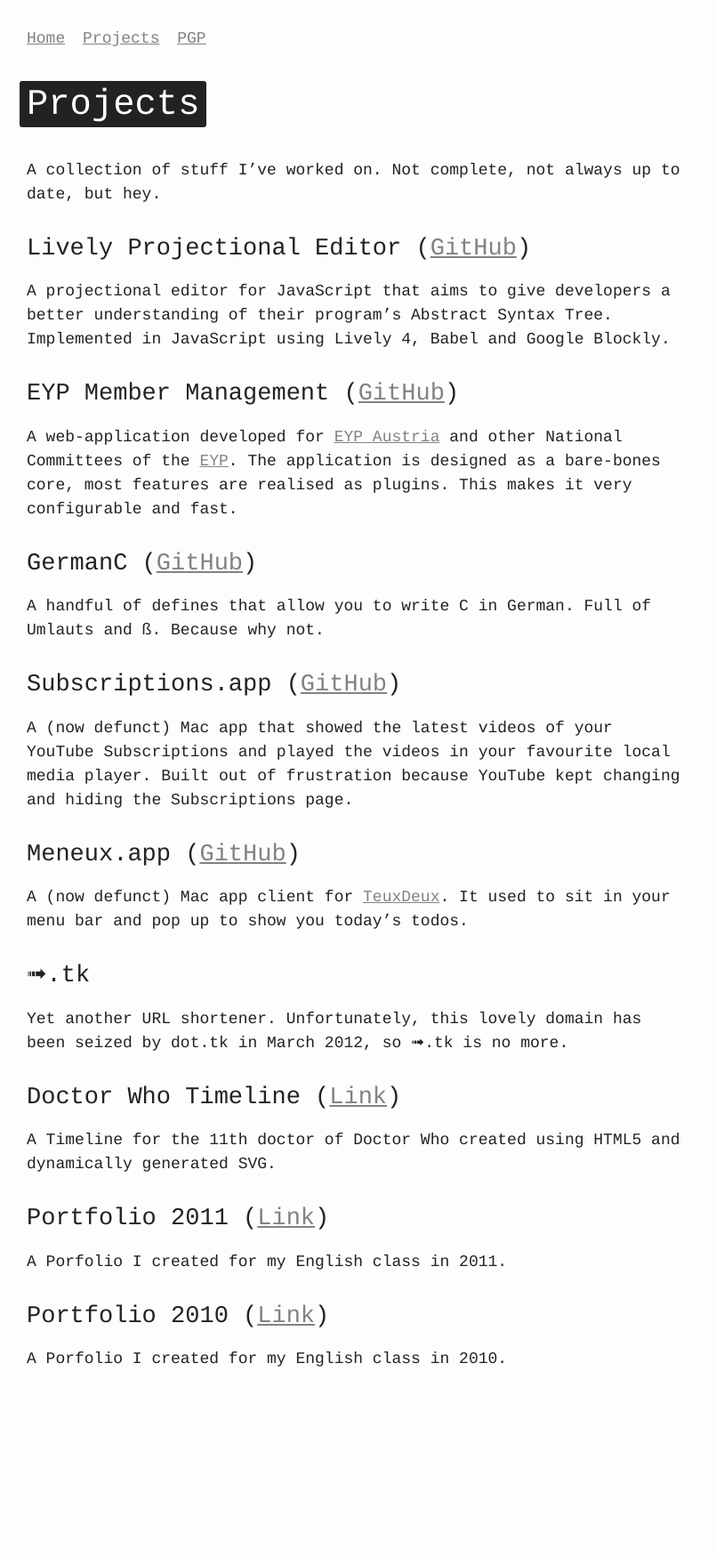
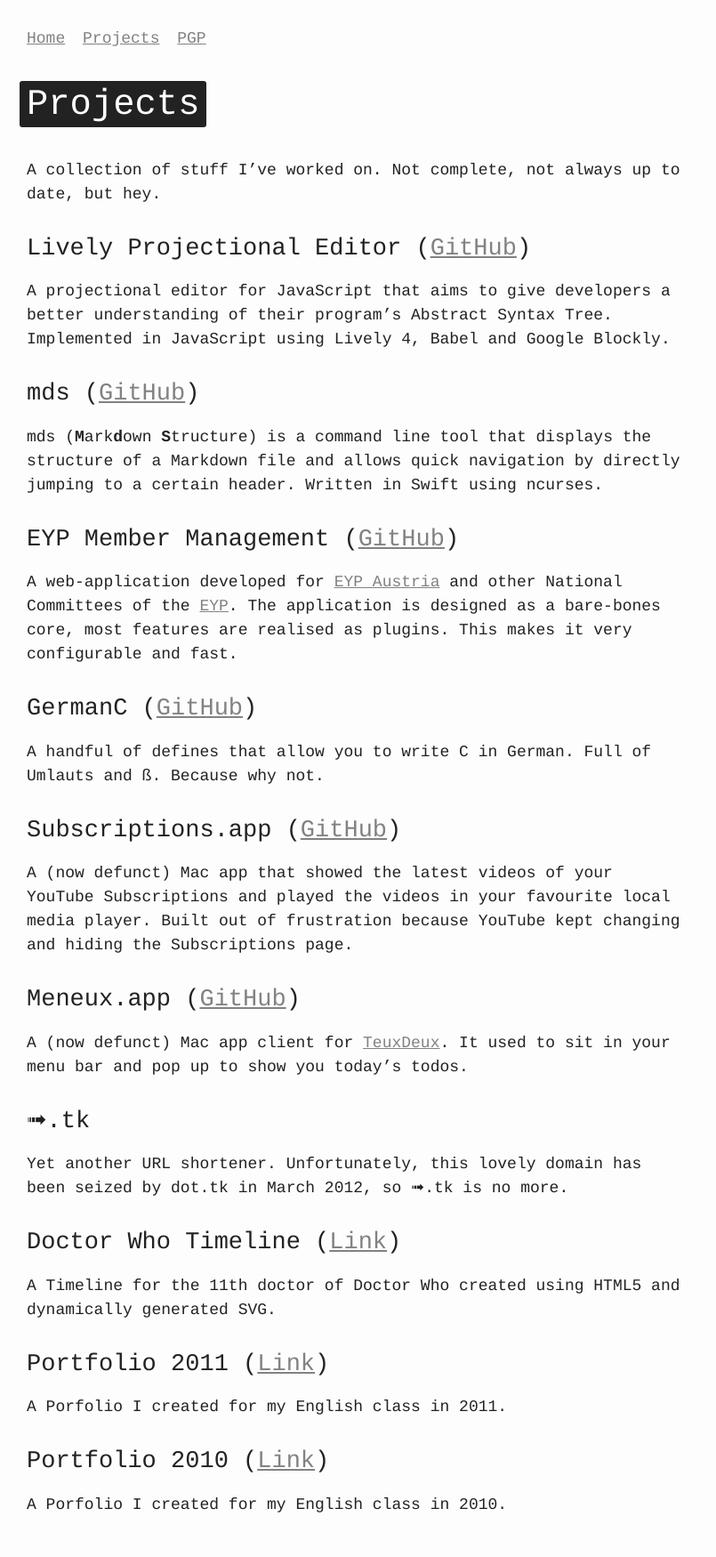
Before and after one commit to davidrauch/davidrauch.at, a Jekyll site: the page built from projects/index.md, in a window 1280 px wide. Shown: the whole page at 89% size, without its empty margins (0-805 px from the left). Built offline with Jekyll 4.4.1, drawn with Linux system fonts in a browser that asks for light colours; before the commit the page ends 1586 px from its top, so only the background shows below that.

Commit message:
Updated projects

```diff
--- a/projects/index.md
+++ b/projects/index.md
@@ -8,6 +8,10 @@ A collection of stuff I've worked on. Not complete, not always up to date, but h
 ## Lively Projectional Editor ([GitHub](https://github.com/LivelyKernel/lively4-projectional-editor))
 
 A projectional editor for JavaScript that aims to give developers a better understanding of their program's Abstract Syntax Tree. Implemented in JavaScript using Lively 4, Babel and Google Blockly.
+
+## mds ([GitHub](https://github.com/davidrauch/mds))
+
+mds (**M**ark**d**own **S**tructure) is a command line tool that displays the structure of a Markdown file and allows quick navigation by directly jumping to a certain header. Written in Swift using ncurses.
 
 ## EYP Member Management ([GitHub](https://github.com/eyp-developers/eyp-member-database))
 
```
